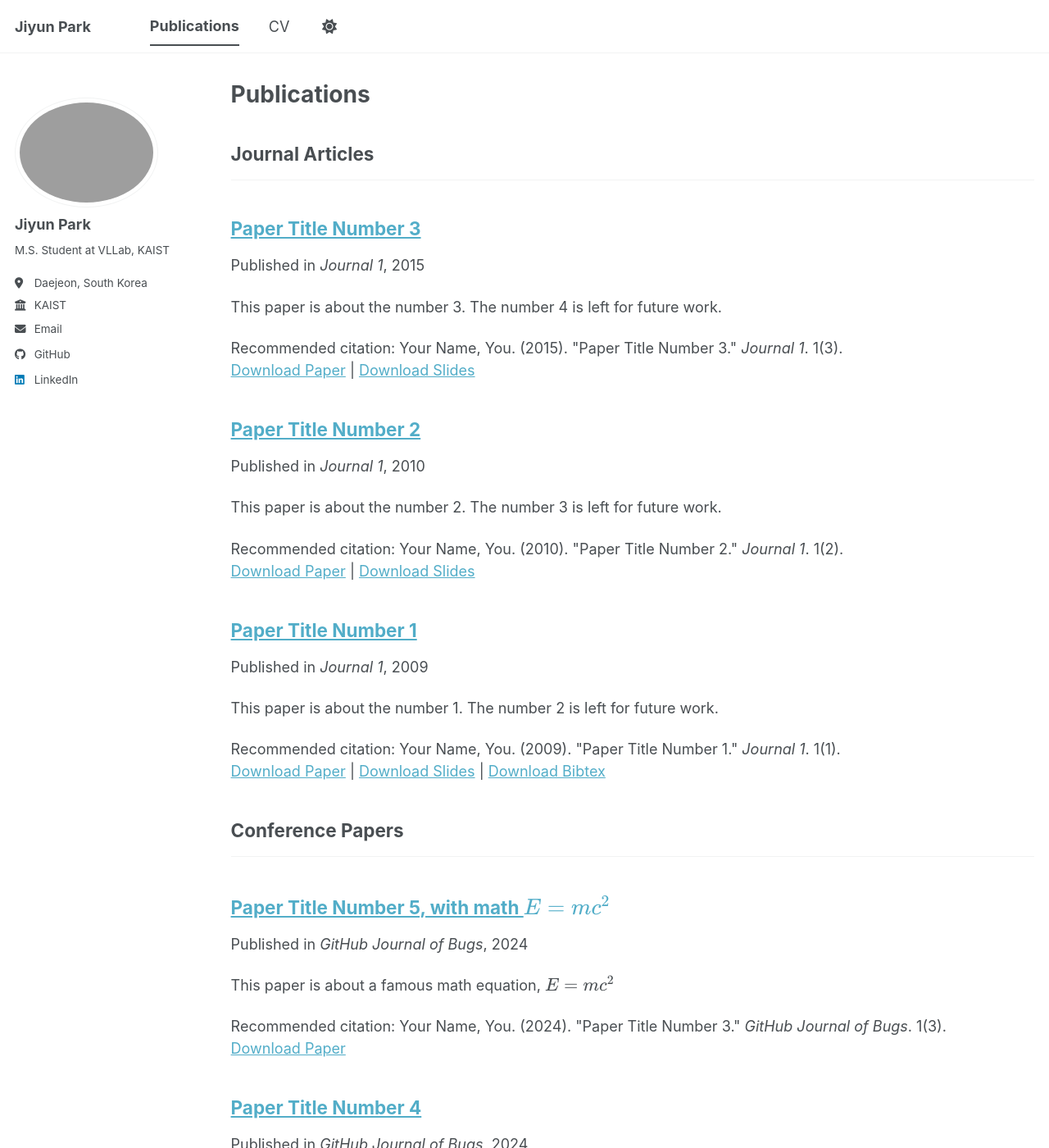
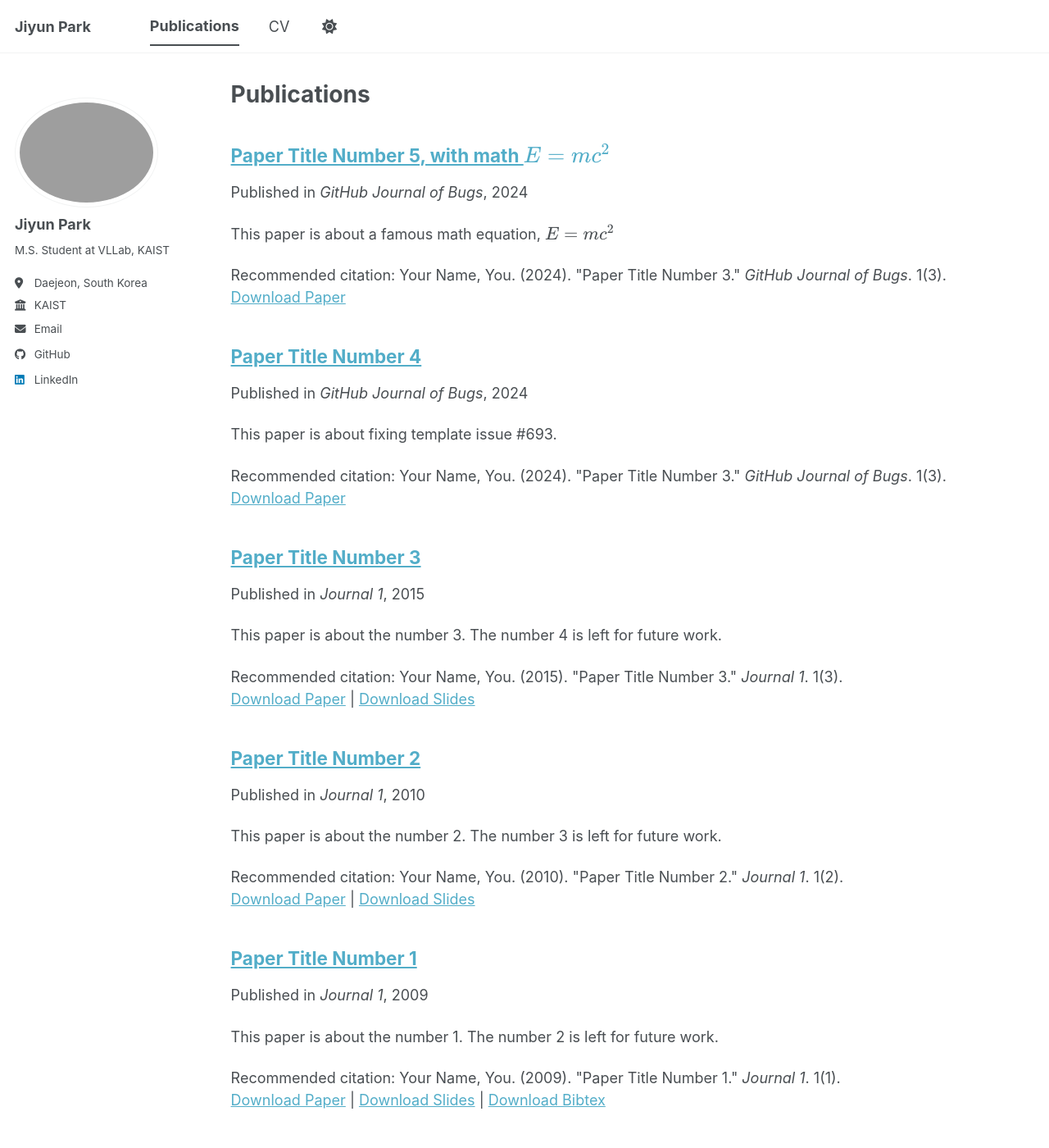
Before and after one commit to uxhif/uxhif.github.io, a Jekyll site: the page built from _pages/publications.html, in a window 1280 px wide and 1400 px high. Shown: the whole window at 82% size. Built offline with Jekyll 4.4.1, drawn with Linux system fonts in a browser that asks for light colours; a script bundle is joined from its source files by our own code; library files that are not in the unit come from our copies; some of the changed lines change nothing that is shown; some of the changed text lies outside the part shown.

Commit message:
Comment out publication category in _config.yml
Comment out the publication category section in the config.

```diff
--- a/_config.yml
+++ b/_config.yml
@@ -82,14 +82,14 @@ author:
   youtube          : # Username
   zhihu            : # Username
 
-# Publication Category - The following the list of publication categories and their headings
-publication_category:
-  books:
-    title: 'Books'
-  manuscripts:
-    title: 'Journal Articles'
-  conferences:
-    title: 'Conference Papers'
+# # Publication Category - The following the list of publication categories and their headings
+# publication_category:
+#   books:
+#     title: 'Books'
+#   manuscripts:
+#     title: 'Journal Articles'
+#   conferences:
+#     title: 'Conference Papers'
 
 # Site Settings
 teaser                   :  # filename of teaser fallback teaser image placed in /images/ for social media previews
```
